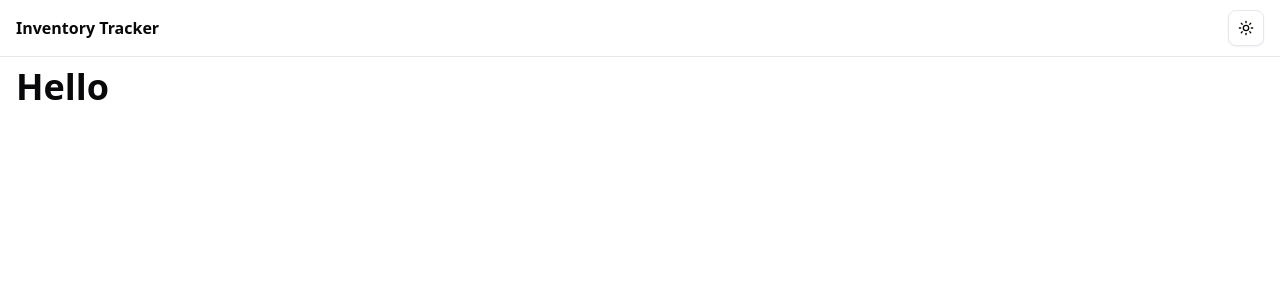
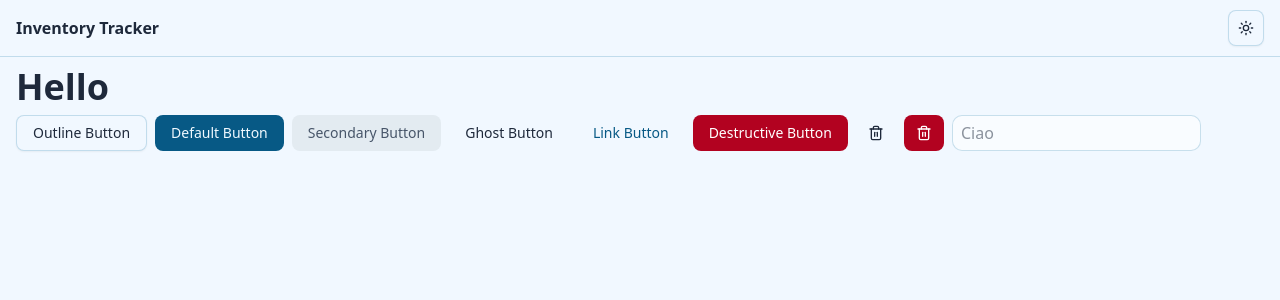
Before and after one commit to emanuelefavero/inventory-tracker, a Next.js app: page / in a window 1280 px wide. Shown: the top 300 px of the page. Built offline with nearby package versions, Linux system fonts and the light colour scheme.

Commit message:
feat: update css custom properties

```diff
--- a/src/app/globals.css
+++ b/src/app/globals.css
@@ -4,24 +4,26 @@
 @custom-variant dark (&:is(.dark *));
 
 :root {
-  --background: oklch(1 0 0);
-  --foreground: oklch(0.141 0.005 285.823);
-  --primary: oklch(0.208 0.042 265.755);
-  --primary-foreground: oklch(0.984 0.003 247.858);
-  --secondary: oklch(0.968 0.007 247.896);
-  --secondary-foreground: oklch(0.208 0.042 265.755);
+  --background-light: #f1f8ff;
+  --background-dark: #061d35;
+  --background: var(--background-light);
+  --foreground: #1e293b;
+  --primary: #075985;
+  --primary-foreground: #f0f9ff;
+  --secondary: #e3ebf1;
+  --secondary-foreground: #475569;
   --muted: oklch(0.968 0.007 247.896);
   --muted-foreground: oklch(0.554 0.046 257.417);
   --accent: oklch(0.968 0.007 247.896);
   --accent-foreground: oklch(0.208 0.042 265.755);
-  --destructive: oklch(0.577 0.245 27.325);
+  --destructive: oklch(48.209% 0.19404 23.842);
   --mark: oklch(84.21% 0.22607 129.858 / 0.25);
-  --border: oklch(0.929 0.013 255.508);
+  --border: rgba(3, 106, 161, 0.2);
   --card: oklch(1 0 0);
   --card-foreground: oklch(0.129 0.042 264.695);
   --popover: oklch(1 0 0);
   --popover-foreground: oklch(0.129 0.042 264.695);
-  --input: oklch(0.929 0.013 255.508);
+  --input: #f9fcff;
   --ring: oklch(0.704 0.04 256.788);
   --chart-1: oklch(0.646 0.222 41.116);
   --chart-2: oklch(0.6 0.118 184.704);
@@ -42,25 +44,26 @@
 }
 
 .dark {
-  --background: oklch(0.141 0.005 285.823);
-  --foreground: oklch(0.985 0 0);
-  --primary: oklch(0.929 0.013 255.508);
-  --primary-foreground: oklch(0.208 0.042 265.755);
-  --secondary: oklch(0.279 0.041 260.031);
-  --secondary-foreground: oklch(0.984 0.003 247.858);
+  --background: var(--background-dark);
+  --foreground: #f0f9ff;
+  --primary: #0369a1;
+  --primary-foreground: #f0f9ff;
+  --secondary: #18283c;
+  --secondary-foreground: #9aabc2;
   --muted: oklch(0.279 0.041 260.031);
-  --muted-foreground: oklch(0.704 0.04 256.788);
+  --muted-foreground: #90a1b9;
   --accent: oklch(0.279 0.041 260.031);
   --accent-foreground: oklch(0.984 0.003 247.858);
-  --destructive: oklch(0.704 0.191 22.216);
+  --destructive: oklch(59.397% 0.23665 20.554);
   --mark: oklch(81.037% 0.18662 116.898 / 0.25);
   --card: oklch(0.208 0.042 265.755);
+  --card: #05192e;
   --card-foreground: oklch(0.984 0.003 247.858);
-  --popover: oklch(0.208 0.042 265.755);
+  --popover: #05192e;
   --popover-foreground: oklch(0.984 0.003 247.858);
-  --border: oklch(1 0 0 / 10%);
-  --input: oklch(1 0 0 / 15%);
-  --ring: oklch(0.551 0.027 264.364);
+  --border: oklch(79.688% 0.07849 250.595 / 0.15);
+  --input: oklch(79.688% 0.07849 250.595 / 0.15);
+  --ring: #0284c7;
   --chart-1: oklch(0.488 0.243 264.376);
   --chart-2: oklch(0.696 0.17 162.48);
   --chart-3: oklch(0.769 0.188 70.08);
@@ -73,10 +76,12 @@
   --sidebar-accent: oklch(0.279 0.041 260.031);
   --sidebar-accent-foreground: oklch(0.984 0.003 247.858);
   --sidebar-border: oklch(1 0 0 / 10%);
-  --sidebar-ring: oklch(0.551 0.027 264.364);
+  --sidebar-ring: oklch(50.626% 0.04266 264.831);
 }
 
 @theme inline {
+  --color-background-light: var(--background-light);
+  --color-background-dark: var(--background-dark);
   --color-background: var(--background);
   --color-foreground: var(--foreground);
   --color-primary: var(--primary);
--- a/src/app/page.tsx
+++ b/src/app/page.tsx
@@ -1,7 +1,30 @@
+import { Button } from '@/components/ui/button'
+import { Trash2 } from 'lucide-react'
+
 export default function Home() {
   return (
     <>
       <h1 className='text-4xl font-bold'>Hello</h1>
+
+      <div className='mt-2 flex flex-wrap gap-2'>
+        <Button variant='outline'>Outline Button</Button>
+        <Button className='align-bottom'>Default Button</Button>
+        <Button variant='secondary'>Secondary Button</Button>
+        <Button variant='ghost'>Ghost Button</Button>
+        <Button variant='link'>Link Button</Button>
+        <Button variant='destructive'>Destructive Button</Button>
+        <Button variant='ghost'>
+          <Trash2 />
+        </Button>
+        <Button variant='destructive'>
+          <Trash2 />
+        </Button>
+        <input
+          type='text'
+          placeholder='Ciao'
+          className='rounded-lg border border-border bg-input px-2'
+        />
+      </div>
     </>
   )
 }
```
